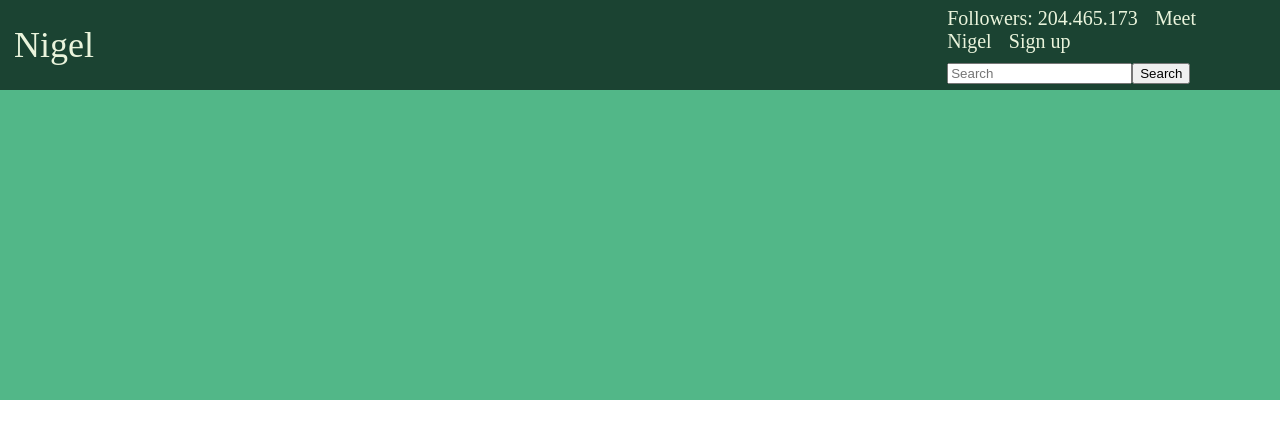
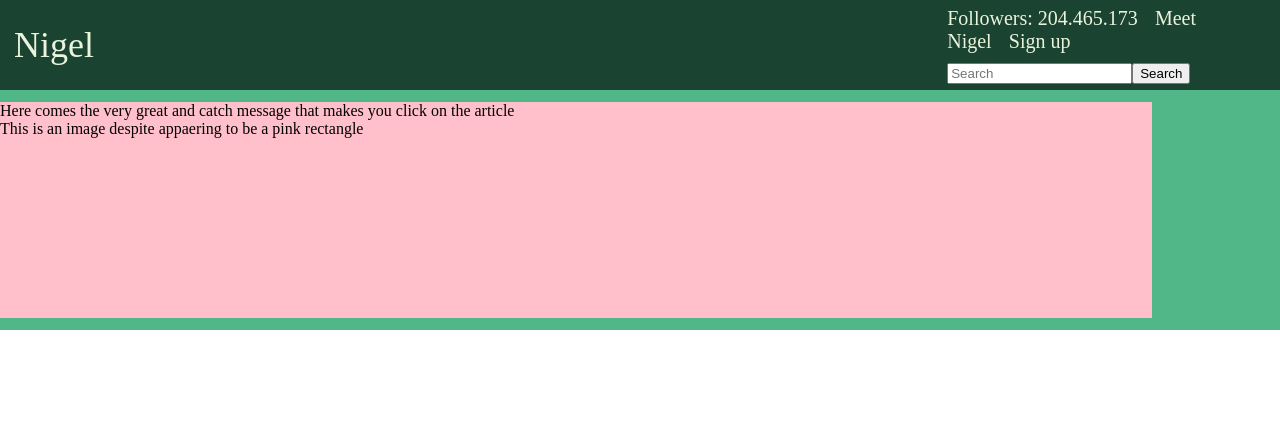
Before and after one commit to eni-kliszki/Nigel-Frontend-TypeScript, a React (Create React App) app: page / in a window 1280 px wide. Shown: the top 438 px of the page. Built offline with nearby package versions, Linux system fonts and the light colour scheme.

Commit message:
slide down main page content to avoid navbar

```diff
--- a/src/components/Conveyor.tsx
+++ b/src/components/Conveyor.tsx
@@ -2,7 +2,9 @@
 import { ConveyorContainer,
         ArrowButton,
         ConveyorItem,
-} from "../styled_components/ConveyorStyles";
+        ConveyorItemContent,
+        ConveyorItemImage,
+} from "../styled_components/Conveyor.styles";
 //react
 import { useState } from "react";
 
@@ -11,7 +13,14 @@ export const Conveyor = (props : object) => {
 
     return(
         <ConveyorContainer>
-            <ConveyorItem></ConveyorItem>
+            <ConveyorItem>
+                <ConveyorItemContent>
+                    Here comes the very great and catch message that makes you click on the article
+                </ConveyorItemContent>
+                <ConveyorItemImage>
+                    This is an image despite appaering to be a pink rectangle
+                </ConveyorItemImage>
+            </ConveyorItem>
         </ConveyorContainer>
     );
 }
--- a/src/components/MainPage.tsx
+++ b/src/components/MainPage.tsx
@@ -1,10 +1,11 @@
 //Components
 import { Conveyor } from "./Conveyor";
-
+//Styles
+import { MainPageContainer } from "../styled_components/MainPage.style";
 export const MainPage = () => {
     return(
-        <div>
+        <MainPageContainer>
             <Conveyor></Conveyor>
-        </div>
+        </MainPageContainer>
     );
 }
--- a/src/styled_components/ConveyorStyles.ts
+++ b/src/styled_components/Conveyor.styles.ts
@@ -3,7 +3,7 @@ import styled from "styled-components";
 export const ConveyorContainer = styled.div`
     position: absolute;
     width: 100vw;
-    height: 50vh;
+    height: 30vh;
     background-color: #52B788;
 ;
 
@@ -14,6 +14,12 @@ export const ArrowButton = styled.div`
 `
 
 export const ConveyorItem = styled.div`
+    position: absolute;
+    top: 5%;
+    width: 90%;
+    height: 90%;
+
+    background-color: pink;
 
 `
 
--- /dev/null
+++ b/src/styled_components/MainPage.style.ts
@@ -0,0 +1,8 @@
+import styled from "styled-components";
+
+
+//We should find a better way to do this, this should only be temporary solution
+export const MainPageContainer = styled.div`
+    position: absolute;
+    top: 90px;
+`
```
Also changed, not shown: 1 other file (tests, documents, lock files or other folders).
